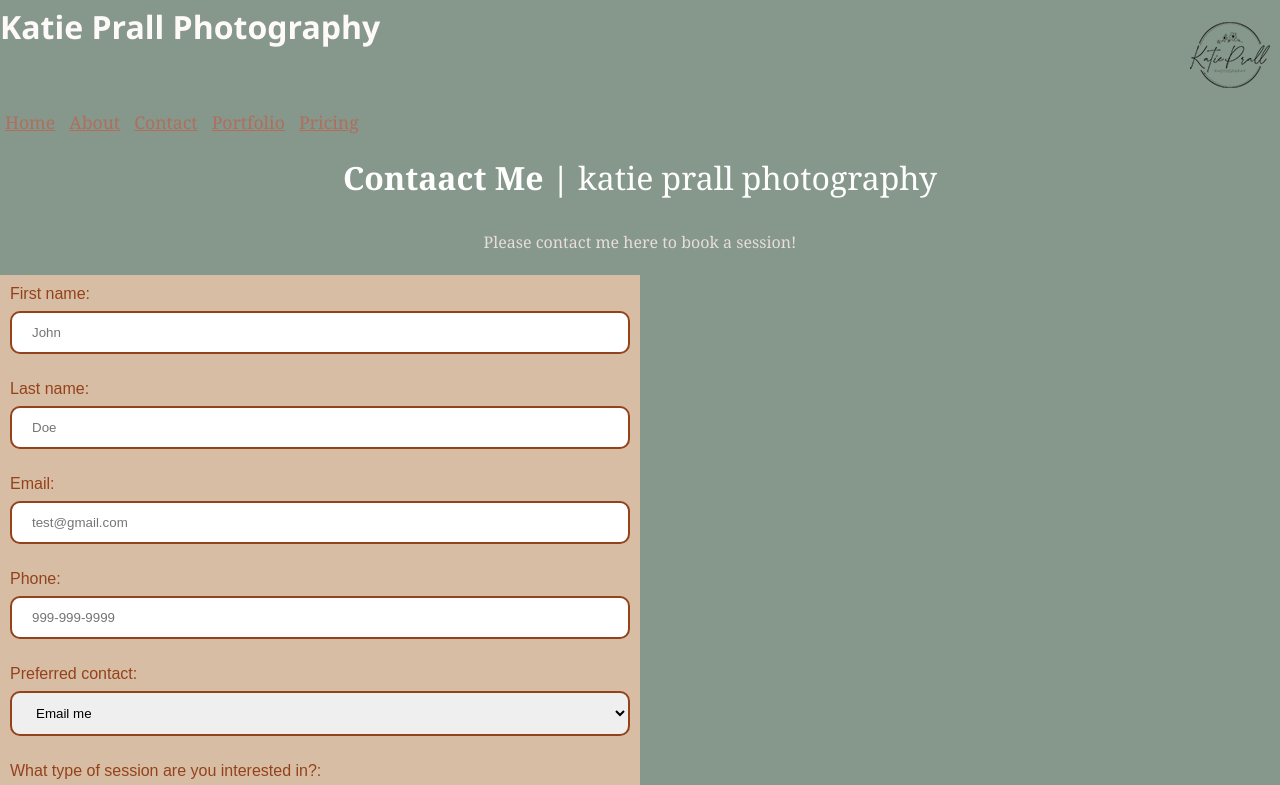
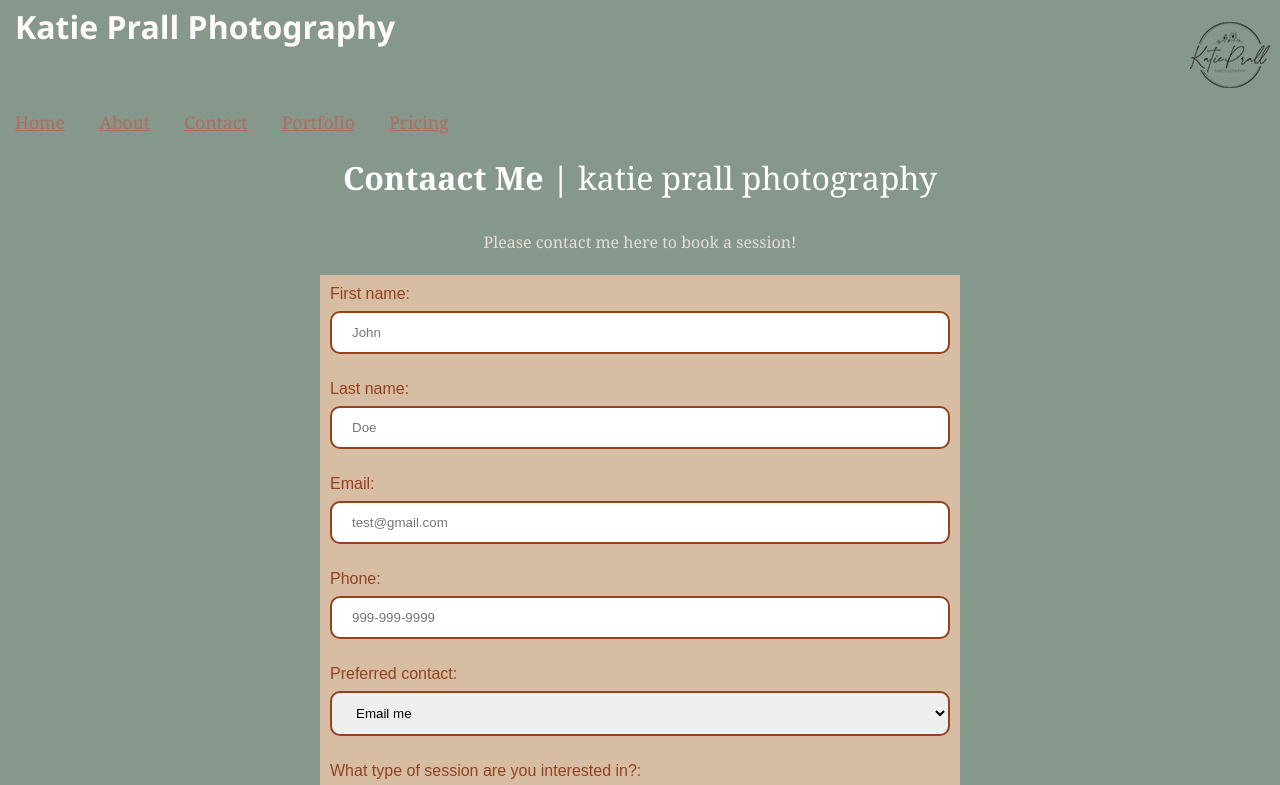
Before and after one commit to kteegirl/katieprallphotography, a plain HTML site: page contact.html in a window 1280 px wide. Shown: the top 785 px of the page. Drawn offline with Linux system fonts and the light colour scheme.

Commit message:
sgdf
sdf

```diff
--- a/stylesheets/kpp.css
+++ b/stylesheets/kpp.css
@@ -10,6 +10,10 @@ form {
 	padding: 10px;
 	font-family: sans-serif;
 	width: 80%;
+	margin-left: 15px;
+	margin-right: 15px;
+	margin: 0 auto;
+
 }
 
 input[type=text], select {
@@ -89,6 +93,7 @@ div.container {
   border-radius: 5px;
   background-color: #4B7A8B;
   padding: 20px;
+  margin: 0 auto;
 }
 
 
@@ -110,6 +115,8 @@ nav a {
   margin-top: 5px;
   text-align: center;
   font-size: 1.1em;
+  margin-left: 15px;
+  margin-right: 15px;
 }
 
 body {
@@ -135,6 +142,11 @@ header
 	 margin-bottom: 15px;
 	 background-color: #86978B;
 
+}
+
+h1 {
+	margin-left: 15px;
+	margin-right: 15px;
 }
 h2 {
   text-align: center;
@@ -178,8 +190,9 @@ footer {
   margin-bottom: 10px;
 }
 
-p_center {
-	text-align:center
+p {
+	margin-left: 15px;
+	margin-right: 15px;
 }
 
 /****************************link stuff starts here ******************************/
@@ -360,6 +373,7 @@ ul {
 	padding: 10px;
 	font-family: sans-serif;
 	width: 50%;
+	margin: 0 auto;
 }
 
 	header {
```
Also changed, not shown: about.html (+6 -3 lines), portfolio.html (+8 -5 lines), pricing.html (+1 -0 lines).
